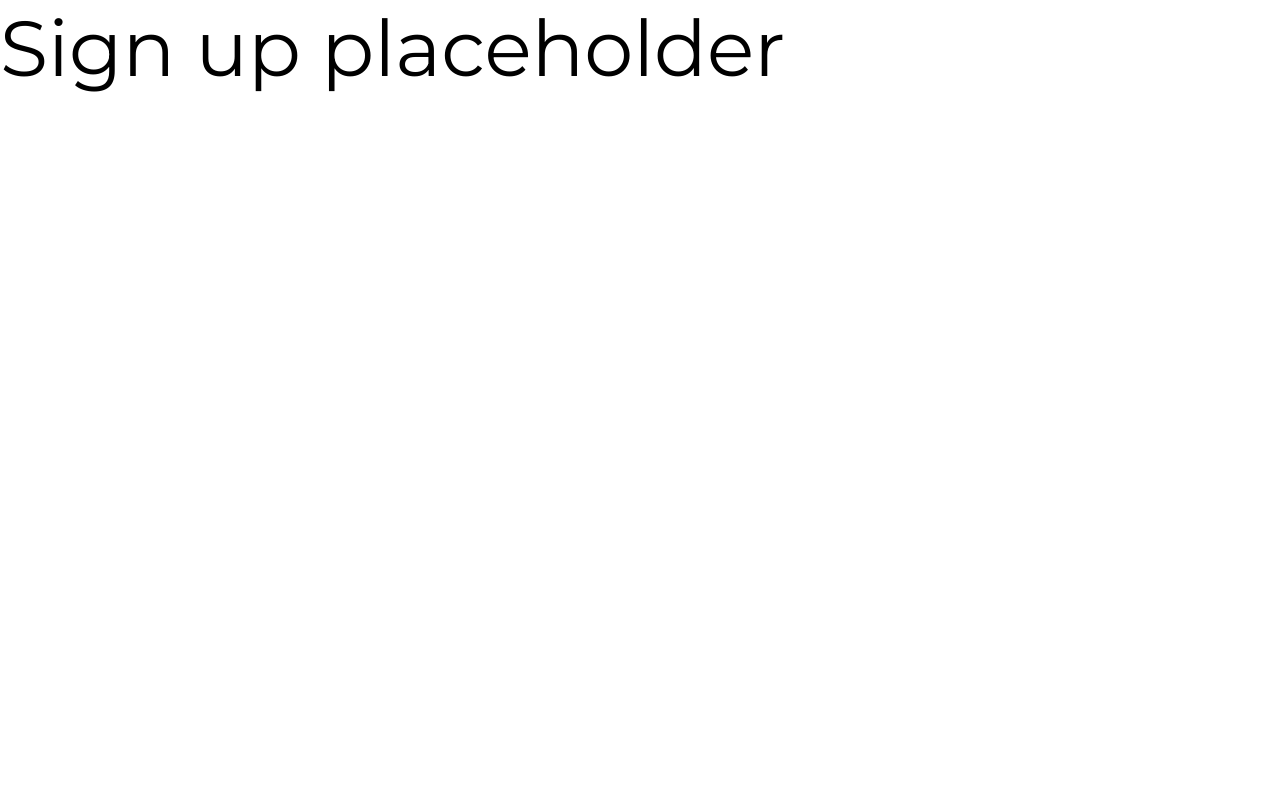
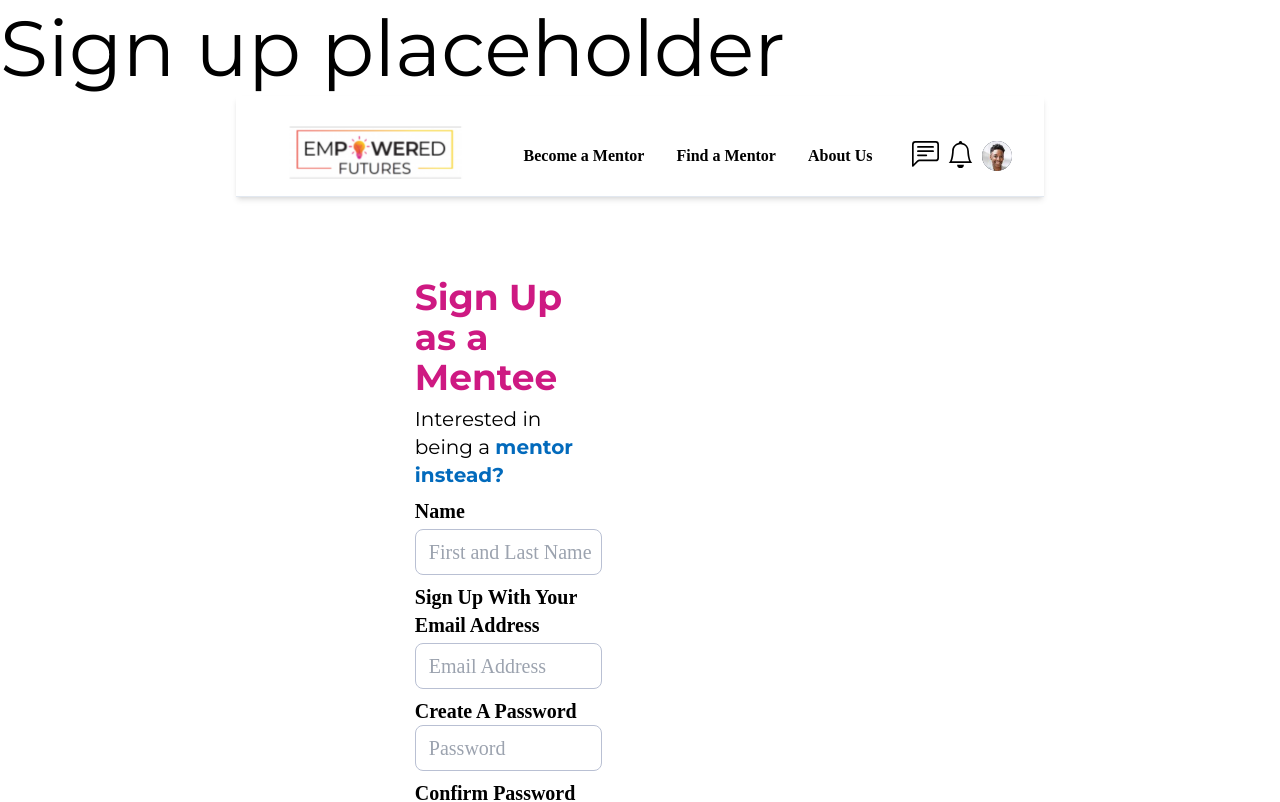
Before and after one commit to JasonXB/EF_Clone, a Next.js app: page /auth/signup in a window 1280 px wide. Shown: the top 802 px of the page. Built offline with nearby package versions, Linux system fonts and the light colour scheme; what tw-elements would draw is missing.

Commit message:
delete import SignUpFormMentee from './signUpForm/SignUpFormMentee'from index.tsx

```diff
--- a/pages/auth/signup.tsx
+++ b/pages/auth/signup.tsx
@@ -1,6 +1,6 @@
 import type { NextPage } from 'next';
 import Head from 'next/head';
-
+import SignUpFormMentee from '../signUpForm/SignUpFormMentee';
 const signup: NextPage = ({}) => {
   return (
     <div>
@@ -24,7 +24,10 @@ const signup: NextPage = ({}) => {
       {/* Sign up button */}
 
       {/* Footer */}
+      <SignUpFormMentee />
     </div>
+
+
   );
 };
 
--- a/pages/index.tsx
+++ b/pages/index.tsx
@@ -3,9 +3,6 @@ import HomePageBanner from '../src/components/homepage/ HomePageBanner';
 import ReusableCards from '../src/components/homepage/ReusableCards';
 
 import Layout from '../src/components/Layout';
-
-import SignUpFormMentee from './signUpForm/SignUpFormMentee';
-
 
 const ReusableCardData = [
   //links and img need to be added once we receive assets and where these link to.
@@ -49,7 +46,6 @@ const Home: NextPage = ({}) => {
       {/** video component -future */}
       {/** testimonials component -future  */}
       {/** blog component-future  */}
-
     </Layout>
   );
 };
```
